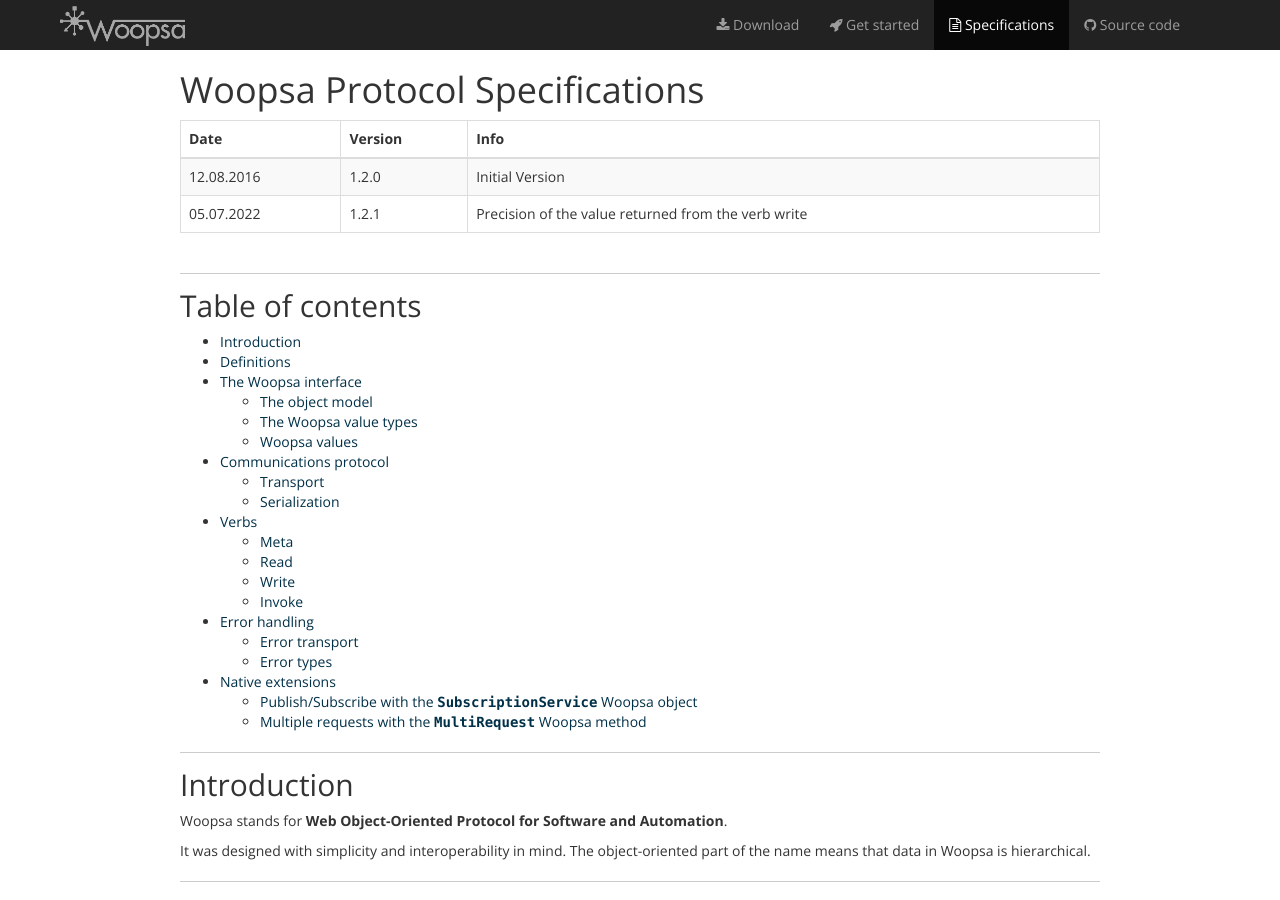
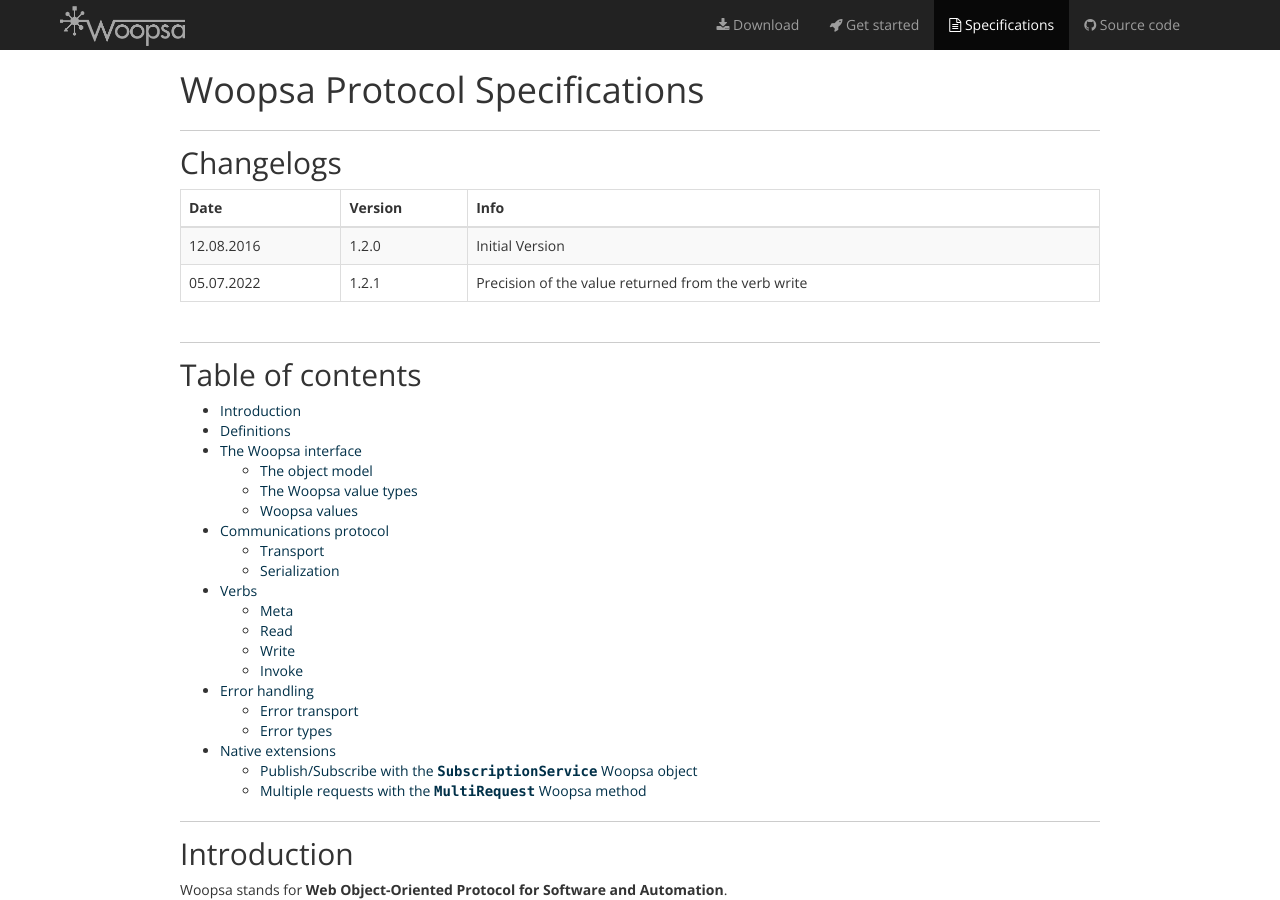
Before and after one commit to woopsa-protocol/woopsa-protocol.github.io, a Jekyll site: the page built from specification.html, in a window 1280 px wide and 900 px high. Built offline with Jekyll 4.4.1, drawn with Linux system fonts in a browser that asks for light colours.

Commit message:
Add "Changelogs" subtitle

```diff
--- a/specification.html
+++ b/specification.html
@@ -9,6 +9,8 @@
 
 
 <h1>Woopsa Protocol Specifications</h1>
+
+<h2>Changelogs</h2>
 
 <div class="table-responsive">
   <table class="table table-striped table-bordered table-sm">
```
